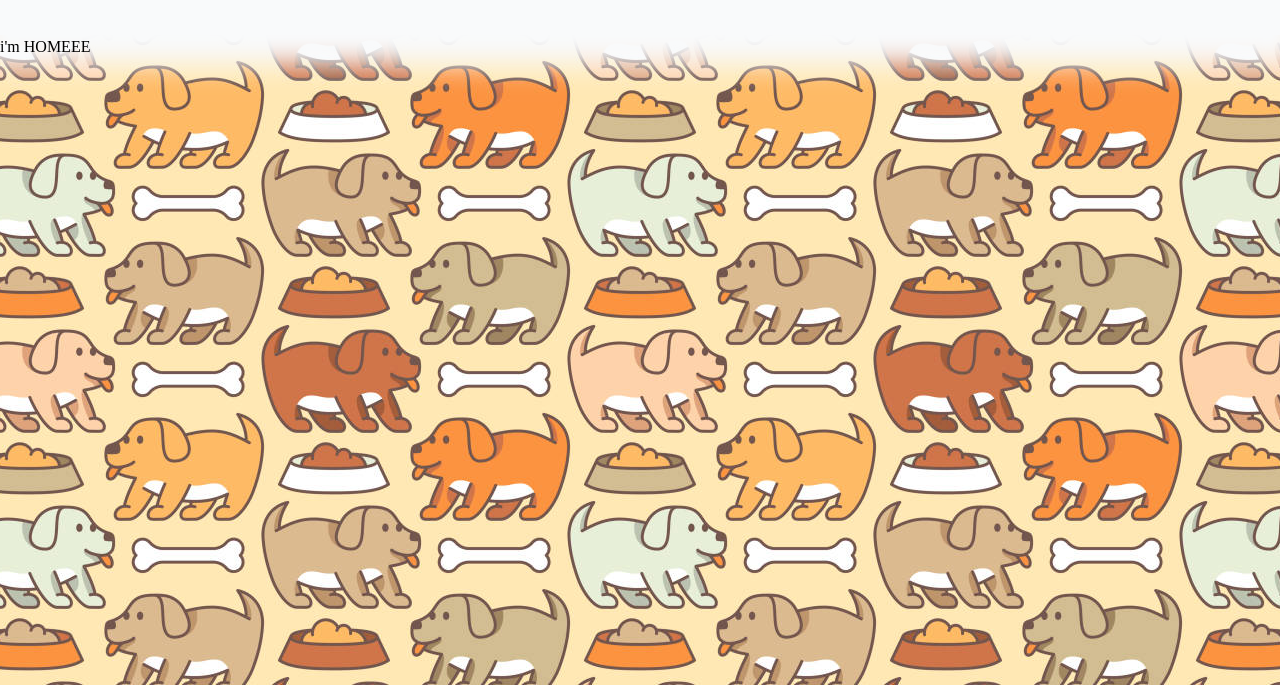
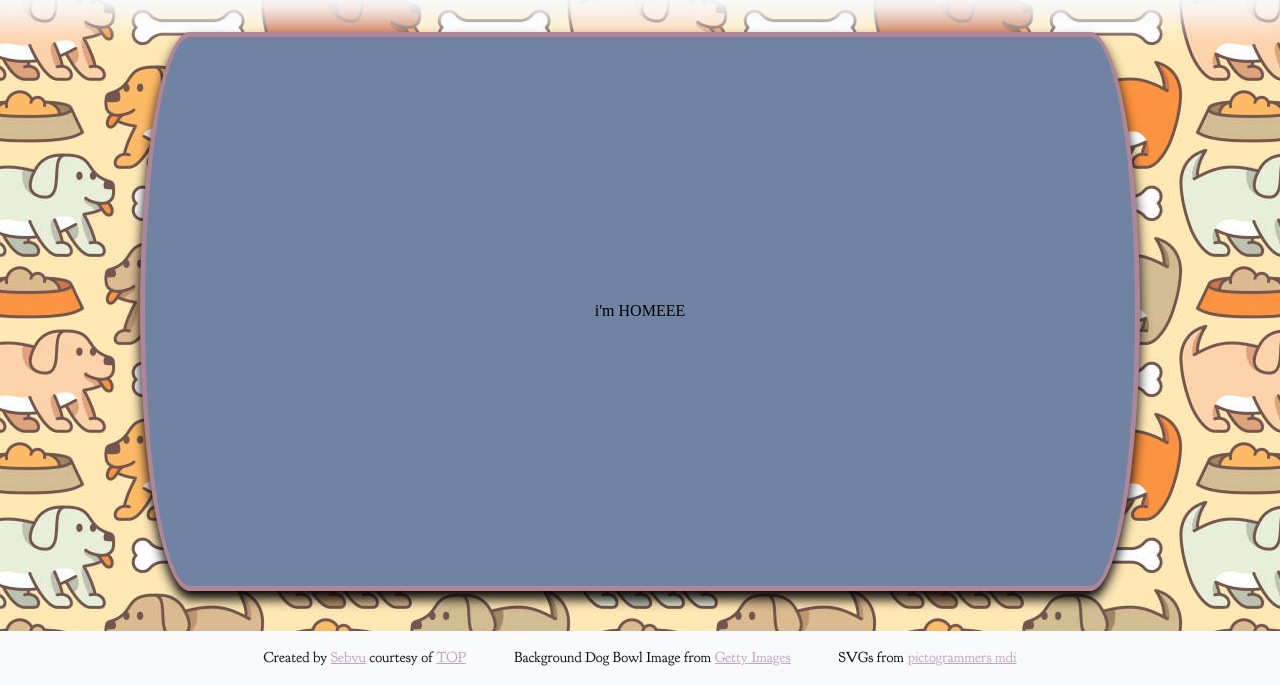
Before and after one commit to sebvu/top-restaurant-page, a website built with webpack: page src/template.html in a window 1280 px wide. Shown: the part 115-800 px from the top of the page. Built offline with nearby package versions, Linux system fonts and the light colour scheme.

Commit message:
feat: create content template space

```diff
--- a/src/styles/styles.css
+++ b/src/styles/styles.css
@@ -10,11 +10,12 @@ body {
 body {
   display: grid;
   grid:
-    "header" minmax(min-content, 150px)
+    "header" min-content
     "content" 1fr
-    "footer" minmax(min-content, 50px)
+    "footer" min-content
     / 1fr;
   place-items: stretch;
+  gap: 2.5rem;
 
   background: center url(../assets/images/pet-background.png) repeat;
 }
@@ -78,14 +79,13 @@ body {
   border-radius: 15% / 50%;
   box-shadow: 3px 3px 5px var(--accent-color);
 
-
   transition-duration: 0.2s;
 }
 
 .nav__button:hover,
 .nav__button:focus {
   transform: scale(1.1);
-  box-shadow: 0 3px 8px var(--accent-color);
+  box-shadow: 4px 4px 3px var(--accent-color);
 }
 
 .nav__theme-button:hover,
@@ -133,6 +133,18 @@ body {
 
 #content {
   grid-area: content;
+  justify-self: center;
+  display: flex;
+  justify-content: center;
+  align-items: center;
+
+  width: clamp(1000px, 50vw, 600px);
+  padding: 1rem 3rem;
+
+  border: 5px solid var(--accent-color);
+  border-radius: 5% / 50%;
+  background-color: var(--primary-color);
+  box-shadow: 0 8px 12px black;
 }
 
 /* ================ */
@@ -141,4 +153,21 @@ body {
 
 #footer {
   grid-area: footer;
+  display: flex;
+  justify-content: center;
+  align-items: center;
+  gap: 3rem;
+
+  padding: 1rem 2rem;
+
+  background-color: var(--background-color);
+  color: var(--text-color);
 }
+
+#footer a {
+  color: var(--secondary-color);
+}
+
+#footer a:visited {
+  color: var(--accent-color);
+}
--- a/src/template.html
+++ b/src/template.html
@@ -8,7 +8,9 @@
   <body>
     <header id="header">
       <div class="header__item logo --context-xl">
-        <h1 class="logo__text _text _text--bold _text--header-font">Pettito's</h1>
+        <h1 class="logo__text _text _text--bold _text--header-font">
+          Pettito's
+        </h1>
         <svg
           class="logo__paw"
           version="1.1"
@@ -51,6 +53,38 @@
       </nav>
     </header>
     <div id="content"></div>
-    <footer id="footer"></footer>
+    <footer id="footer" class="_text _text--normal-font --context-xxs">
+      <p class="footer__me-credits">
+        Created by
+        <a target="_blank" rel="noreferrer" href="https://github.com/sebvu"
+          >Sebvu</a
+        >
+        courtesy of
+        <a
+          target="_blank"
+          rel="noreferrer"
+          href="https://www.theodinproject.com/dashboard"
+          >TOP</a
+        >
+      </p>
+      <p class="footer__img-credits">
+        Background Dog Bowl Image from
+        <a
+          target="_blank"
+          rel="noreferrer"
+          href="https://www.gettyimages.com/illustrations/feeding-dog-bowl"
+          >Getty Images</a
+        >
+      </p>
+      <p class="footer__svg-credits">
+        SVGs from
+        <a
+          target="_blank"
+          rel="noreferrer"
+          href="https://pictogrammers.com/library/mdi/"
+          >pictogrammers mdi</a
+        >
+      </p>
+    </footer>
   </body>
 </html>
```
